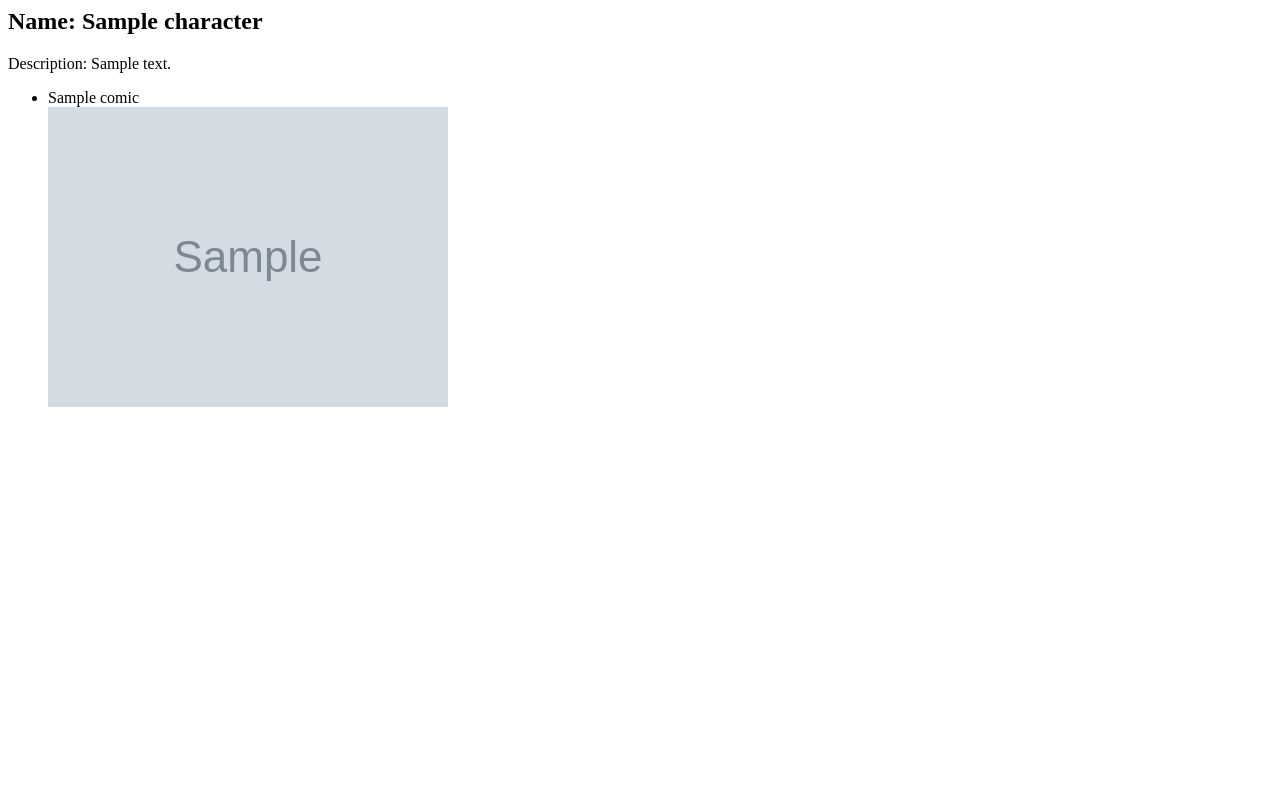
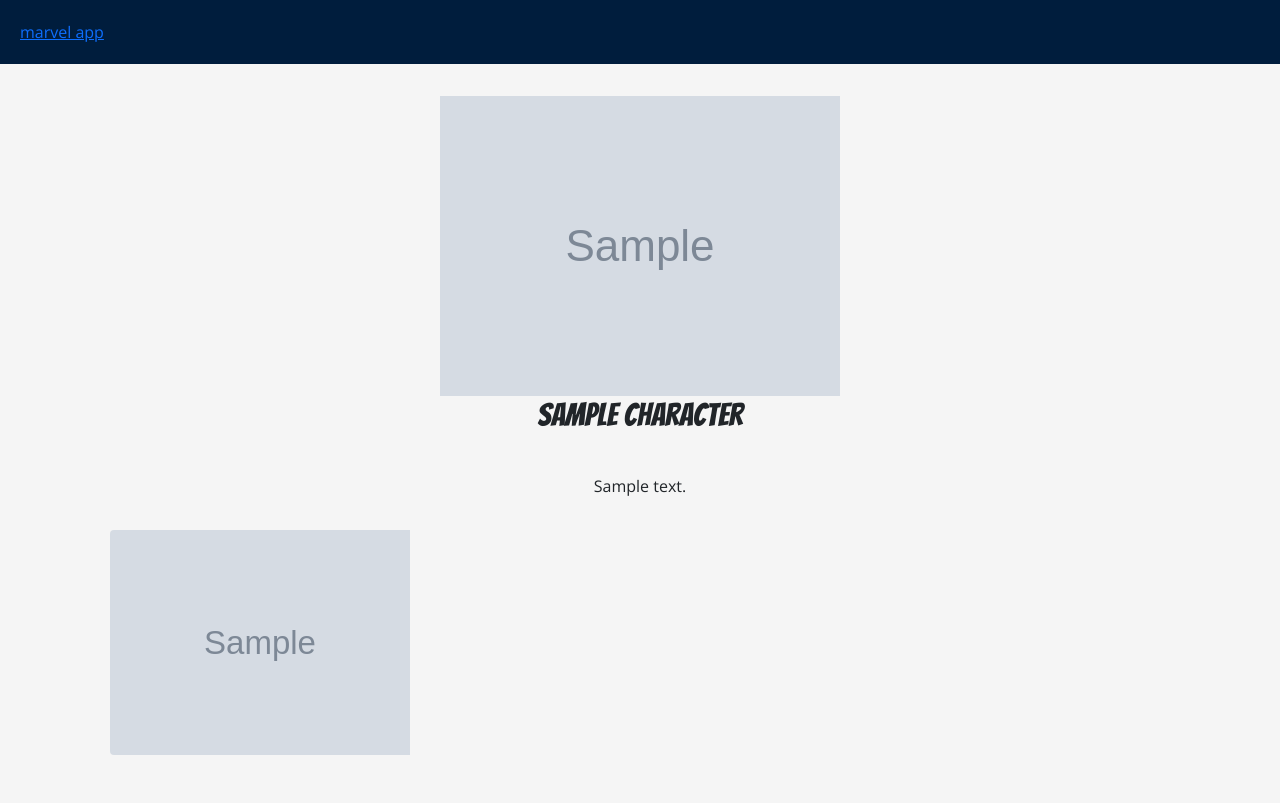
Before and after one commit to w-mbugua/marvel-land, a Django app: template templates/character_page.html in a window 1280 px wide. Before the commit the page ends 407 px from the top, so only its background shows below. Run offline with Django 3.2, Linux system fonts and the light colour scheme; the template is opened without the code that fills it: most values are stand-ins (such as "Sample title", 1, 10 or a date in 2020); grey boxes marked "Sample" are stand-in pictures.

Commit message:
added home and character page styles

```diff
--- a/characters/req.py
+++ b/characters/req.py
@@ -65,6 +65,7 @@ def get_character_details(character_id):
             character_details['id'] = character_id
             character_details['name'] = character.name
             character_details['description'] = character.description
+            character_details['image_path'] = character.image
     return character_details
 
 
--- a/static/css/styles.css
+++ b/static/css/styles.css
@@ -1,3 +1,13 @@
+body{
+  background-color: whitesmoke;
+  font-family: 'Open Sans', sans-serif;
+}
+h1, h2, h3, h5{
+  font-family: 'Bangers', serif;
+}
+.row{
+  margin: 2em 0em;
+}
 nav {
 background-color: #001d3d;
 padding: 20px;
@@ -6,18 +16,68 @@ nav > span{
   color: white;
   text-transform: uppercase;
 }
-body{
-  background-color: whitesmoke;
-}
+
 .display{
   display: flex;
   flex-wrap: wrap;
 }
 .hero-img{
-  width: 100%;
-  object-fit: contain;
+  max-width: 100%;
+  max-height: 300px;
+  object-fit: cover;
 }
 .card{
   max-width: 500px;
+  max-height: 300px;
   margin: 20px;
 }
+
+/*character page*/
+.comic-display {
+  display: flex;
+  flex-wrap: wrap;
+
+}
+.comic-img{
+  max-width: 300px;
+  max-height: 400px;
+  object-fit: contain;
+  margin: 1em;
+  opacity: 1;
+  transition: .5s ease;
+  backface-visibility: hidden;
+}
+.middle {
+  transition: .5s ease;
+  opacity: 0;
+  position: absolute;
+  top: 50%;
+  left: 50%;
+  transform: translate(-50%, -50%);
+  -ms-transform: translate(-50%, -50%);
+  text-align: center;
+}
+.comic-info{
+  position: relative;
+}
+
+.comic-info:hover .comic-img {
+  opacity: 0.3;
+}
+
+.comic-info:hover .middle {
+  opacity: 1;
+}
+.details-img{
+  width: 70%;
+  max-height: 300px;
+  object-fit: contain;
+
+}
+
+/* .title {
+  background-color: #04AA6D;
+  color: white;
+  font-size: 12px;
+  padding: 16px 25px;
+} */
--- a/templates/base.html
+++ b/templates/base.html
@@ -7,16 +7,21 @@
   <meta name="viewport" content="width=device-width, initial-scale=1.0">
   <title>Marvel Heroes - {% block title %}{% endblock title%}</title>
   <link href="https://cdn.jsdelivr.net/npm/bootstrap@5.1.0/dist/css/bootstrap.min.css" rel="stylesheet" integrity="sha384-KyZXEAg3QhqLMpG8r+8fhAXLRk2vvoC2f3B09zVXn8CA5QIVfZOJ3BCsw2P0p/We" crossorigin="anonymous">
+  <link rel="preconnect" href="https://fonts.googleapis.com">
+  <link rel="preconnect" href="https://fonts.gstatic.com" crossorigin>
+  <link href="https://fonts.googleapis.com/css2?family=Bangers&family=Open+Sans&display=swap" rel="stylesheet">
   <link rel="stylesheet" href="{% static 'css/styles.css'%}">
 </head>
 <body>
     <header>
         <nav>
-          <span>marvel app</span>
+         <a href="{% url 'home' %}"> marvel app</a>
         </nav>
     </header>
-    {% block content %}
+<div class="container">
+  {% block content %}
 
-    {% endblock content %}
+  {% endblock content %}
+</div>
 </body>
 </html>
--- a/templates/character_page.html
+++ b/templates/character_page.html
@@ -1,9 +1,28 @@
-<h2>Name: {{character.name}}</h2>
-<p>Description: {{character.description}}</p>
+{% extends 'base.html' %}
+{% block title %}
+  {{character.name}}
+{% endblock title%}
+{% block content %}
 
-<ul>
-  {% for comic in comics %}
-    <li>{{comic.title}}</li>
-    <img src="{{comic.image_path}}" alt="">
-{% endfor %}
-</ul>
+      <div class="row justify-content-center">
+          <img class="details-img" src="{{character.image_path}}" alt="">
+          <h2 class="text-center">{{character.name}}</h2>
+      </div>
+      <div class="row">
+        <p class="text-center">{{character.description}}</p>
+
+        <div class="comic-display">
+            {% for comic in comics %}
+              <div class="comic-info">
+                <img src="{{comic.image_path}}" class="rounded-start comic-img" alt="">
+                <div class="middle">
+                  <h3 class="title">{{comic.title}}</h3>
+                </div>
+              </div>
+          {% endfor %}
+          </ul>
+        </div>
+      </div>
+
+
+{% endblock content %}
```
Also changed, not shown: templates/home.html (+5 -5 lines).
